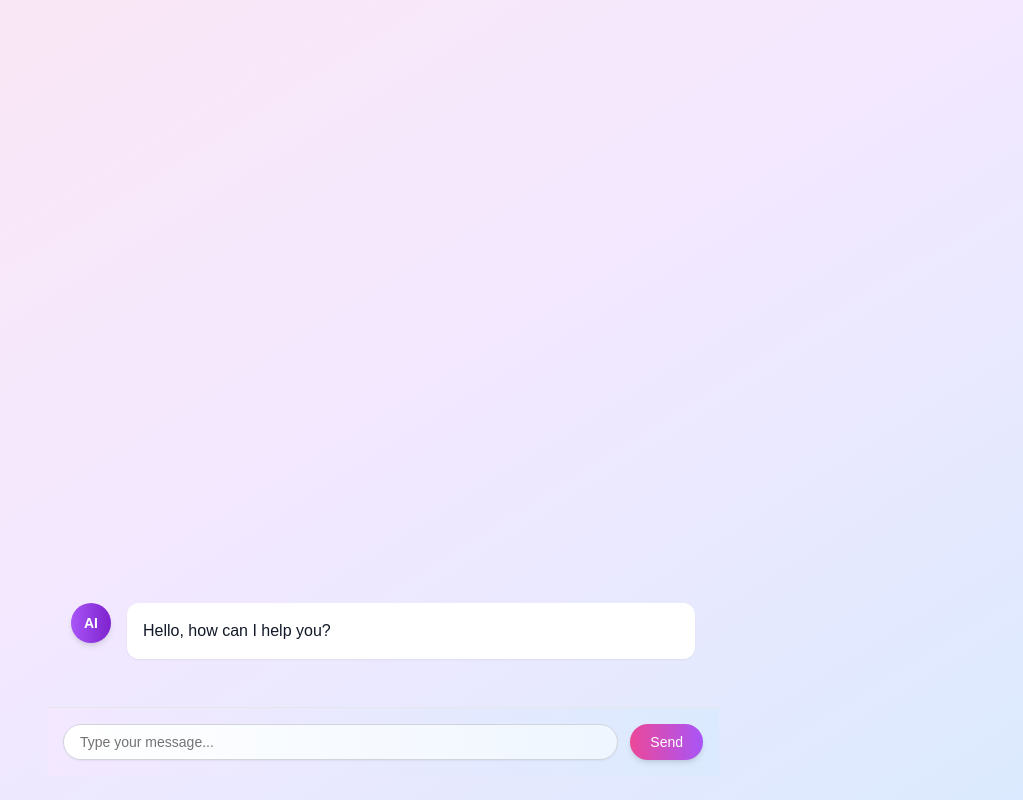
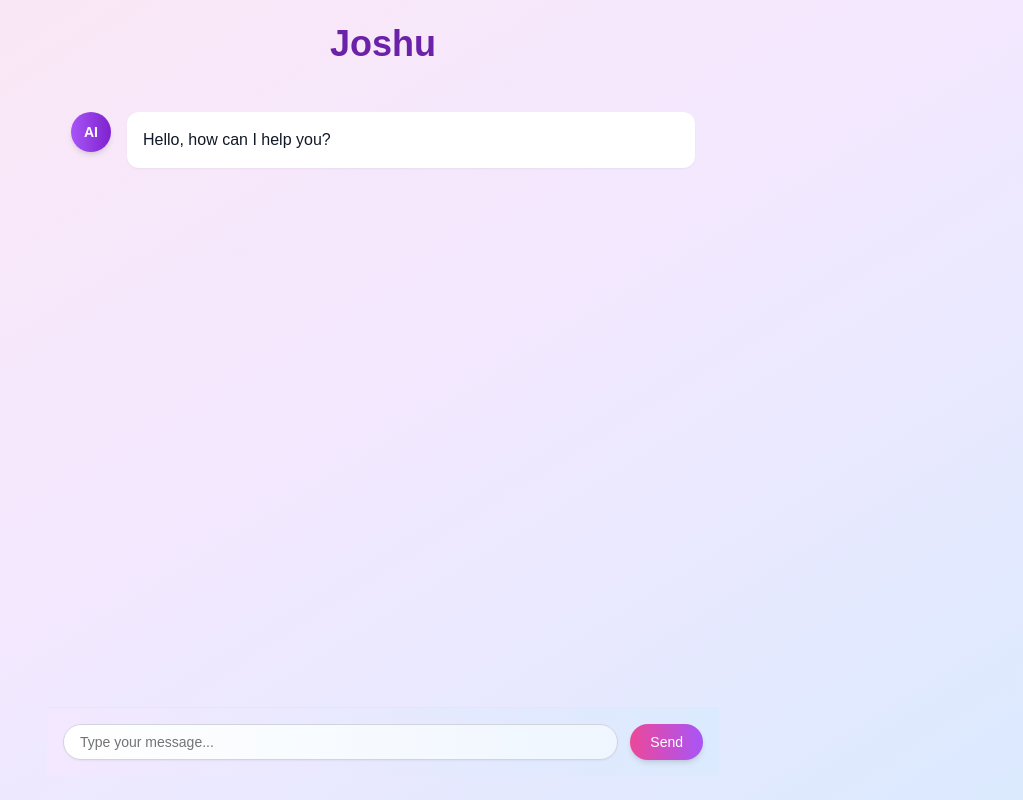
Before and after one commit to mariomeissner/joshu-assistant, a Next.js app: page / in a window 1280 px wide. Shown: the whole page, without its empty margins (257-1280 px from the left). Built offline with nearby package versions, Linux system fonts and the light colour scheme.

Commit message:
Add joshu title

```diff
--- a/app/page.tsx
+++ b/app/page.tsx
@@ -1,5 +1,9 @@
 import Chat from "@/components/chat";
 
 export default function Home() {
-  return <Chat />;
+  return (
+    <>
+      <Chat />
+    </>
+  );
 }
--- a/components/chat.tsx
+++ b/components/chat.tsx
@@ -28,9 +28,10 @@ export default function Chat() {
   }, [messages]);
 
   return (
-    <div className="fixed inset-0 flex items-end justify-center p-6 bg-gradient-to-br from-pink-100 via-purple-100 to-blue-100">
-      <div className="w-full max-w-2xl">
-        <CardContent className="p-6 space-y-6">
+    <div className="fixed inset-0 flex flex-col items-center p-6 bg-gradient-to-br from-pink-100 via-purple-100 to-blue-100">
+      <h1 className="text-4xl font-bold mb-6 text-purple-800">Joshu</h1>
+      <div className="w-full max-w-2xl flex-1 flex flex-col">
+        <CardContent className="p-6 space-y-6 flex-1 overflow-y-auto">
           {messages
             .filter((message) => message.role != "system")
             .map((message) => (
@@ -55,7 +56,7 @@ export default function Chat() {
             ))}
           <div ref={messagesEndRef} />
         </CardContent>
-        <CardFooter className="p-4 border-t border-gray-200 bg-gradient-to-r from-purple-100 to-blue-100">
+        <CardFooter className="p-4 border-t border-gray-200 bg-gradient-to-r from-purple-100 to-blue-100 sticky bottom-0">
           <form
             onSubmit={handleSubmit}
             className="flex w-full items-center space-x-3"
```
